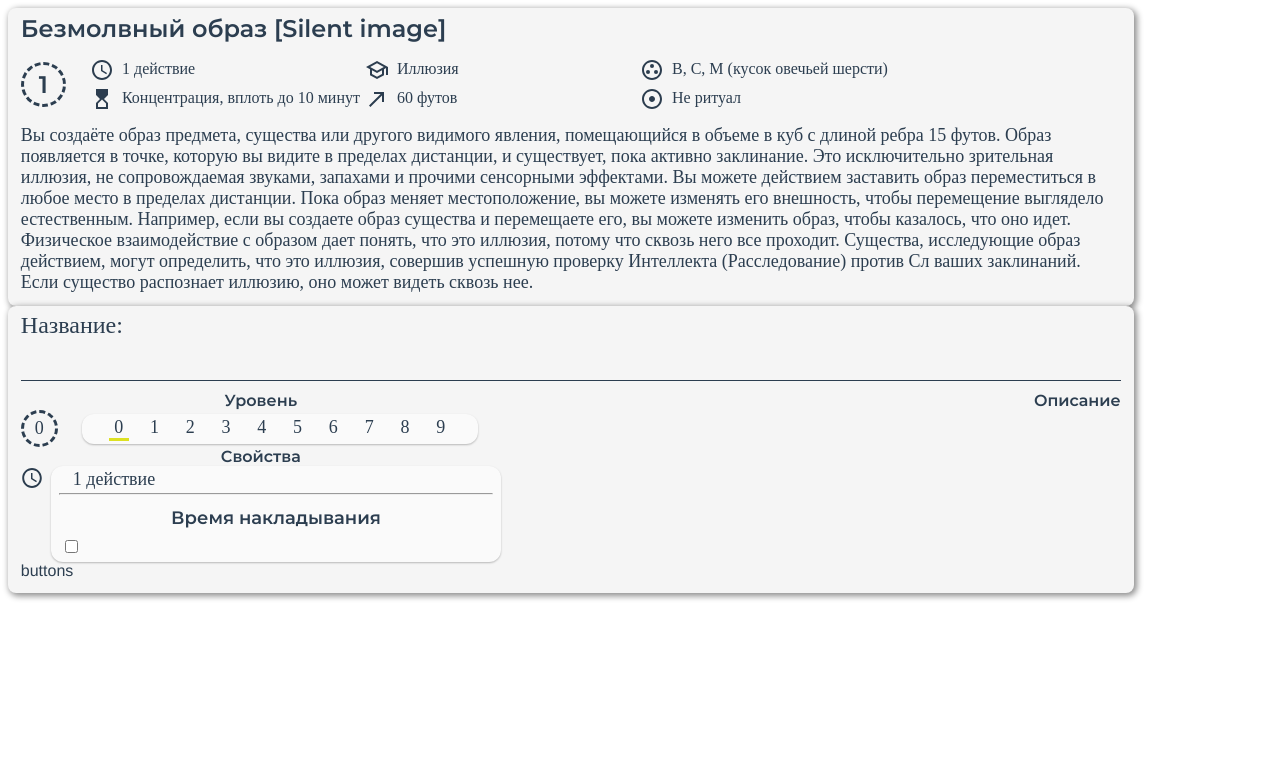
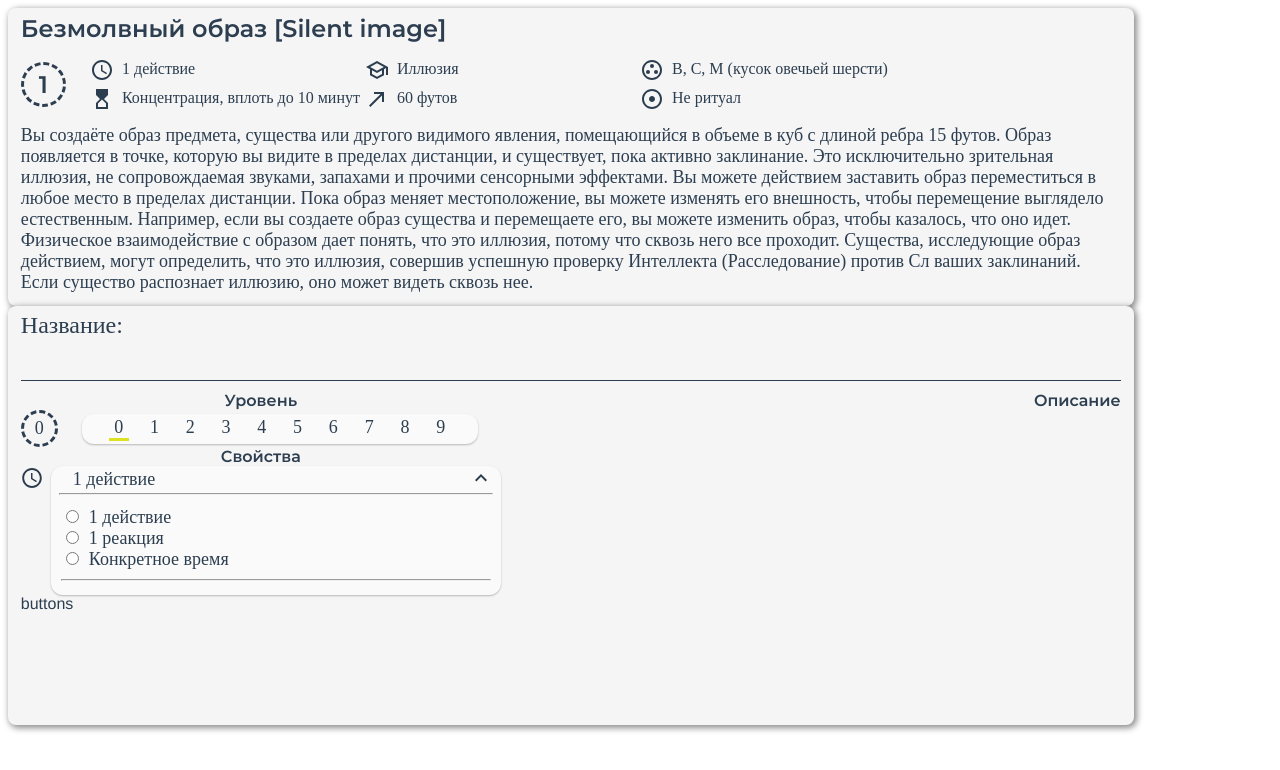
Before and after one commit to TVBlackman1/DndSpellsFront, a Vue app: page / in a window 1280 px wide. Shown: the top 770 px of the page. Built offline with nearby package versions, Linux system fonts and the light colour scheme; a web font is replaced by a local one.

Commit message:
added radiobuttons

```diff
--- a/src/components/add-spell/AddSpell.vue
+++ b/src/components/add-spell/AddSpell.vue
@@ -29,6 +29,7 @@
 <script>
 import LvlEditor from "@/components/add-spell/LvlEditor";
 import PropertyEditorCastTime from "@/components/add-spell/properties/PropertyEditorCastTime";
+
 export default {
   name: "AddSpell",
   components: {PropertyEditorCastTime, LvlEditor},
@@ -45,6 +46,7 @@ export default {
 .add-spell {
   border-radius: 8px;
   width: 1100px;
+  min-height: 400px;
   text-align: left;
   padding: 0.4em 0.8em 0.8em;
   background-color: #F5F5F5;
--- a/src/components/add-spell/properties/PropertyEditor.vue
+++ b/src/components/add-spell/properties/PropertyEditor.vue
@@ -1,13 +1,18 @@
 <template>
-  <div class="property" @click="toggleHint">
+  <div class="property">
     <div :class="'svg-elem ' + svgName"></div>
     <div class="property-edit">
+      <div :class="['button-more', 'svg-elem', 'arrow-more', {opened: hint}]" @click="toggleHint"></div>
+      <div class="text">{{ text }}</div>
 
-      <div class="text">{{ text }}</div>
-      <hr>
-      <div class="hint" v-show="hint">
-        <slot></slot>
-      </div>
+      <transition name="fade">
+        <hr v-show="hint">
+      </transition>
+      <transition name="fade">
+        <div class="hint" v-show="hint">
+          <slot></slot>
+        </div>
+      </transition>
     </div>
   </div>
 </template>
@@ -23,7 +28,7 @@ export default {
   },
   methods: {
     toggleHint() {
-      // this.hint = !this.hint
+      this.hint = !this.hint
     }
   },
   props: ['svgName', 'text']
@@ -43,10 +48,30 @@ export default {
   & .property-edit {
     display: flex;
     flex-direction: column;
+    position: relative;
     width: 100%;
     background-color: #FAFAFA;
     border-radius: 12px;
     box-shadow: 0 1px 2px rgba(0, 0, 0, 0.25);
+
+    //.fade-enter-active, .fade-leave-active {
+    //  transition: opacity 2.5s;
+    //}
+
+    & .button-more {
+      position: absolute;
+      top: 0;
+      right: 0;
+      transition: 0.15s;
+
+      &:hover {
+        cursor: pointer;
+      }
+
+      &.opened {
+        transform: rotateZ(180deg);
+      }
+    }
 
     & hr {
       color: gray;
@@ -86,11 +111,11 @@ export default {
     }
 
     &:hover {
-      cursor: pointer;
+      //cursor: pointer;
 
-      .svg-elem {
-        filter: invert(57%) sepia(46%) saturate(4750%) hue-rotate(326deg) brightness(97%) contrast(89%);
-      }
+      //.svg-elem {
+      //  filter: invert(57%) sepia(46%) saturate(4750%) hue-rotate(326deg) brightness(97%) contrast(89%);
+      //}
     }
   }
 
--- a/src/components/add-spell/properties/PropertyEditorCastTime.vue
+++ b/src/components/add-spell/properties/PropertyEditorCastTime.vue
@@ -1,10 +1,31 @@
 <template>
   <property-editor :text="text" :svg-name="svgName">
     <div class="hint-content">
-      <div class="title">Время накладывания</div>
-      <div class="checkboxes">
-        <input type="checkbox" value="hello" @click="$event.preventDefault">
+<!--      <div class="title">Время накладывания</div>-->
+      <div class="radio-buttons">
+        <div class="radiobutton">
+          <input type="radio"
+                 name="asd1"
+                 id="1action"
+                 @click="$event.preventDefault">
+          <label for="1action">1 действие</label>
+        </div>
+        <div class="radiobutton">
+          <input type="radio"
+                 name="asd1"
+                 id="1reaction"
+                 @click="$event.preventDefault">
+          <label for="1reaction">1 реакция</label>
+        </div>
+        <div class="radiobutton">
+          <input type="radio"
+                 name="asd1"
+                 id="time"
+                 @click="$event.preventDefault">
+          <label for="time">Конкретное время</label>
+        </div>
       </div>
+      <hr>
       <div class="addition"></div>
     </div>
   </property-editor>
@@ -37,5 +58,21 @@ export default {
     font-family: Montserrat-semi-bold, serif;
     margin-bottom: 0.4em;
   }
+
+  & hr {
+    color: gray;
+    border-style: inset;
+    border-width: 0.5px;
+    margin: 0.5em 0;
+  }
+
+  & .radio-buttons {
+    display: flex;
+    flex-direction: column;
+
+    & input {
+      margin-right: 10px;
+    }
+  }
 }
 </style>
--- a/src/css/svg-styles.scss
+++ b/src/css/svg-styles.scss
@@ -32,4 +32,8 @@
     background: url("~@/assets/svg/adjust_black_24dp.svg") center no-repeat;
   }
 
+  &.arrow-more {
+    background: url("~@/assets/svg/expand_more_black_24dp.svg") center no-repeat;
+  }
+
 }
```
